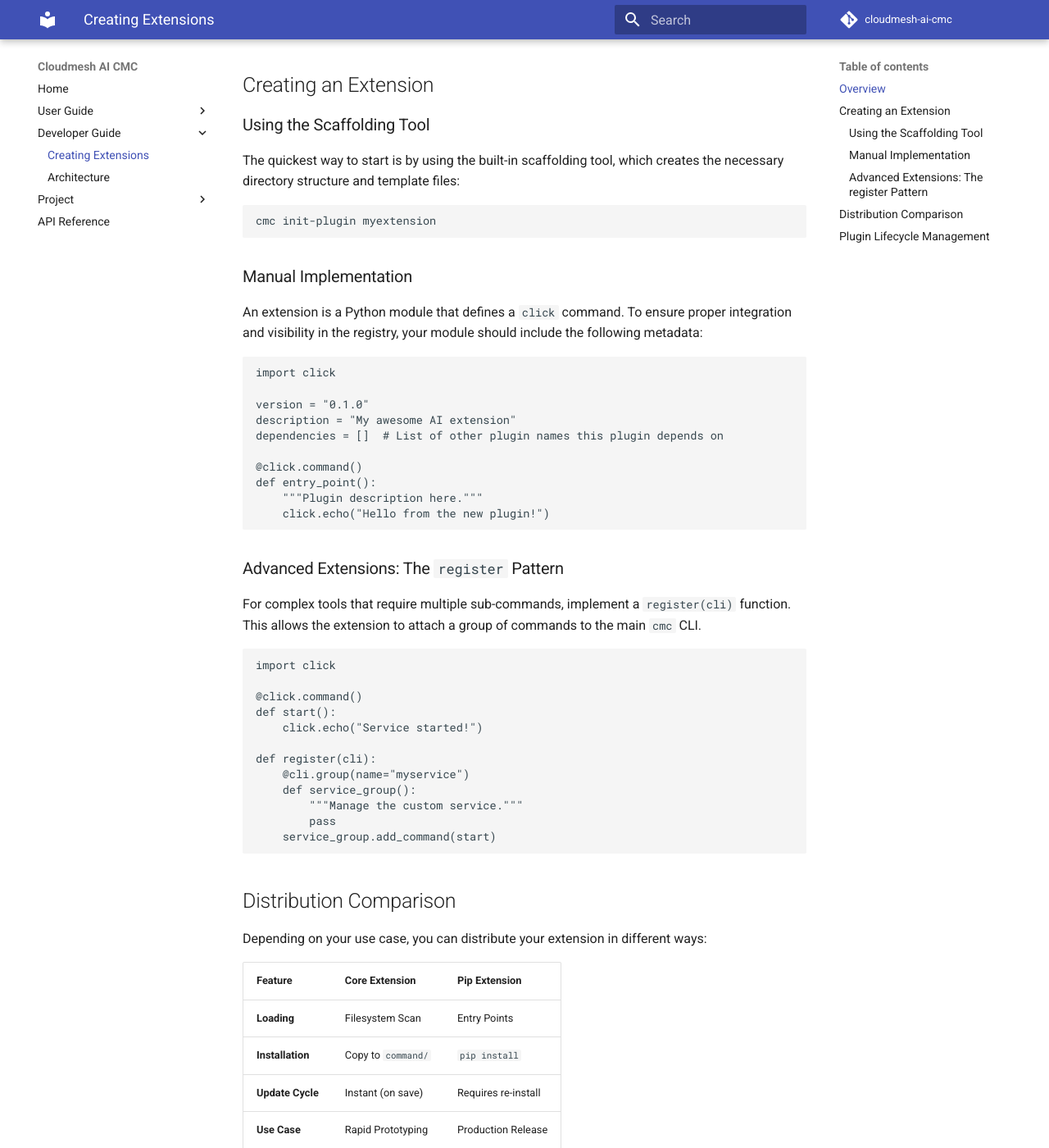
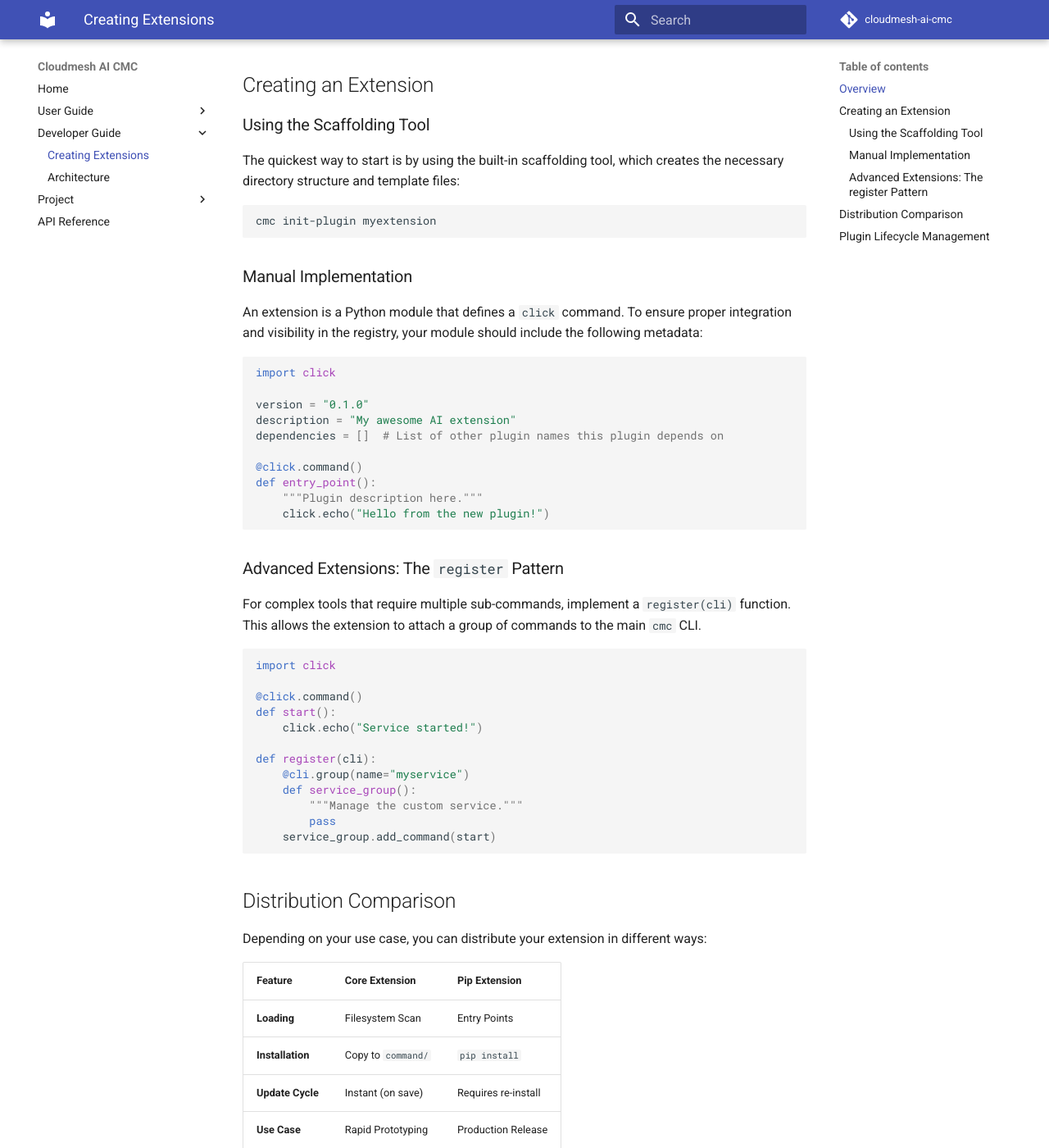
Before and after one commit to cloudmesh-ai/cloudmesh-ai-cmc, an MkDocs documentation site: the page built from docs/extensions.md, in a window 1280 px wide and 1400 px high, scrolled down 353 px. Shown: the whole window at 82% size. Built offline with MkDocs 1.6.1 and Material for MkDocs 9.7.7, drawn with Linux system fonts in a browser that asks for light colours; comment, search, counter and statistics services are not loaded.

Commit message:
add docs

```diff
--- a/mkdocs.yml
+++ b/mkdocs.yml
@@ -41,3 +41,20 @@ plugins:
             show_submodules: true
           paths:
             - src
+
+markdown_extensions:
+  - pymdownx.highlight:
+      use_pygments: true
+      anchor_linenums: true
+      line_spans: __span
+      pygments_style: colorful
+  - pymdownx.superfences:
+      custom_fences:
+        - name: mermaid
+          class: mermaid
+          format: !!python/name:pymdownx.superfences.fence_code_format
+  - pymdownx.inlinehilite
+  - pymdownx.snippets
+  - pymdownx.tabbed
+  - admonition
+  - pymdownx.details
```
Also changed, not shown: 2 other files.
